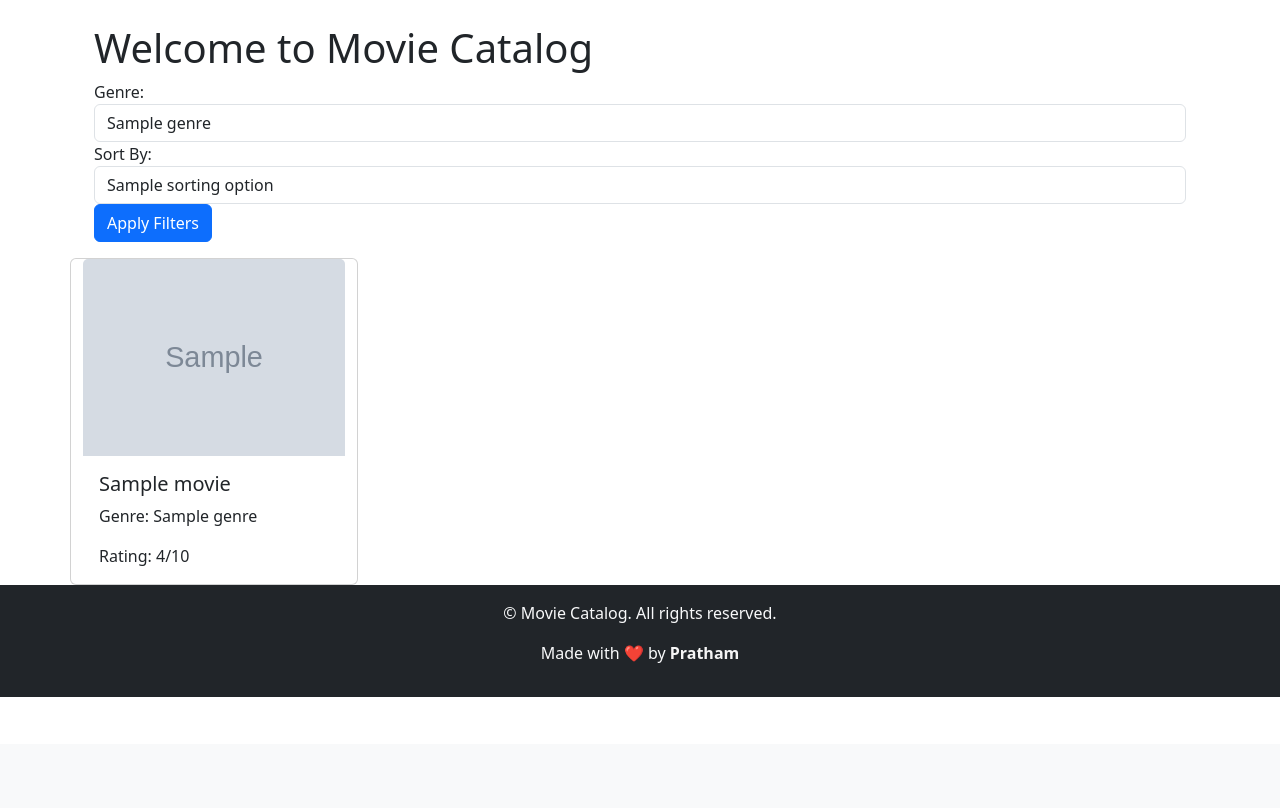
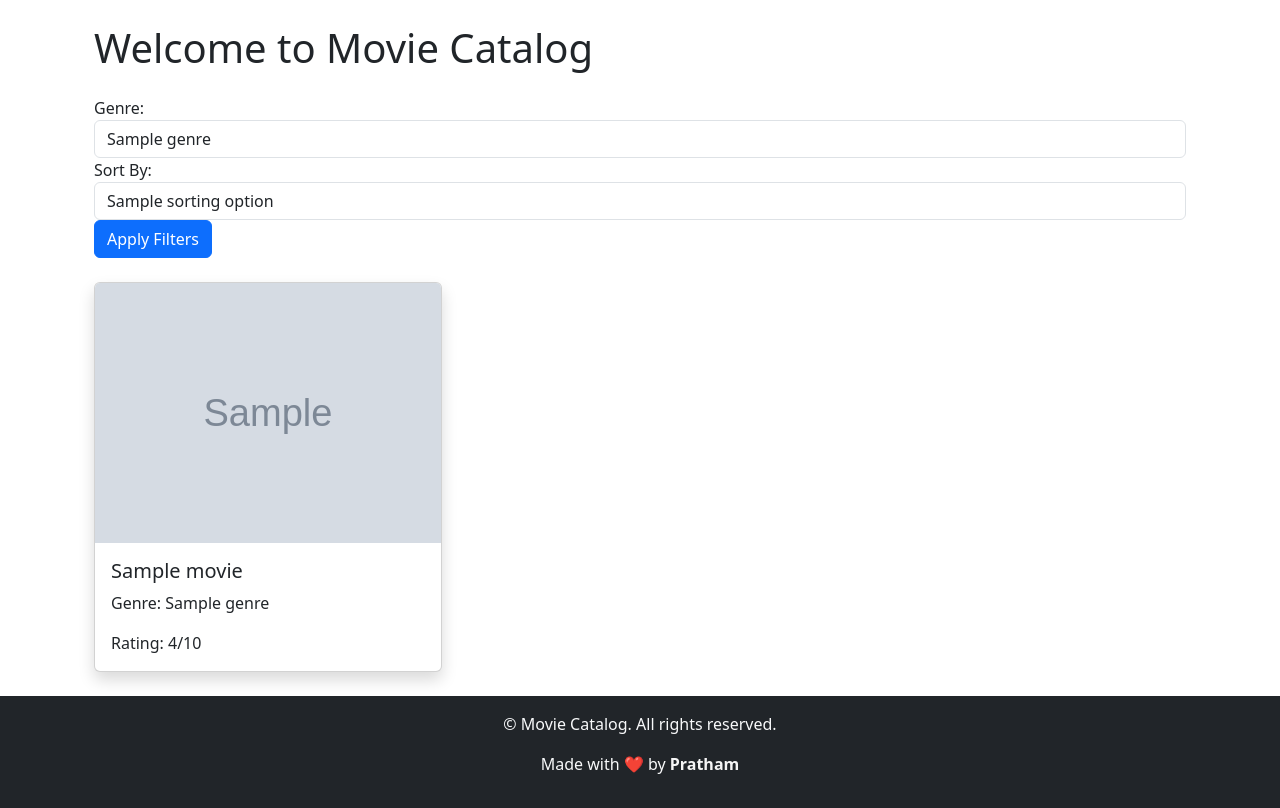
Before and after one commit to prathampt/Movie-Catalog-WebApp, a Django app: template MovieCatalog/movieCatalogApp/templates/movieCatalogApp/index.html in a window 1280 px wide. Shown: the part 56-864 px from the top of the page. Before the commit the page ends 753 px from the top, so only its background shows below. Run offline with Django 4.2, Linux system fonts and the light colour scheme; the template is opened without the code that fills it: most values are stand-ins (such as "Sample title", 1, 10 or a date in 2020); grey boxes marked "Sample" are stand-in pictures.

Commit message:
Resolved small issue related to search box

```diff
--- a/MovieCatalog/movieCatalogApp/templates/movieCatalogApp/index.html
+++ b/MovieCatalog/movieCatalogApp/templates/movieCatalogApp/index.html
@@ -6,8 +6,8 @@
 
 {% block content %}
     <div class="container">
-        <h1>Welcome to Movie Catalog</h1>
-        <form class="form-inline mb-3">
+        <h1 class="my-4">Welcome to Movie Catalog</h1>
+        <form class="form-inline mb-4">
             <div class="form-group">
                 <label for="genre">Genre:</label>
                 <select class="form-control ml-2" id="genre" name="genre">
@@ -22,7 +22,7 @@
                     {% endfor %}
                 </select>
             </div>
-            <div class="form-group ml-3">
+            <div class="form-group ml-md-4">
                 <label for="sort">Sort By:</label>
                 <select class="form-control ml-2" id="sort" name="sort">
                     {% for value, label in sorting_options %}
@@ -34,17 +34,21 @@
         </form>
     </div>
 
-    <div class="row row-cols-1 row-cols-md-2 g-4">
+    <div class="container">
+        <div class="row row-cols-1 row-cols-md-3 g-4">
             {% for movie in movies %}
-        <div class="card" style="width: 18rem;">
-            <img src="{{ movie.cover_image}}" class="card-img-top" alt="cover_image">
+            <div class="col mb-4">
+                <div class="card h-100 shadow">
+                    <img src="{{ movie.cover_image }}" class="card-img-top" alt="cover_image">
                     <div class="card-body">
                         <h5 class="card-title">{{ movie.title }}</h5>
                         <p class="card-text">Genre: {{ movie.genre }}</p>
                         <p class="card-text">Rating: {{ movie.rating }}/10</p>
                     </div>
                 </div>
+            </div>
             {% endfor %}
+        </div>
     </div>
 
 {% endblock %}
--- a/MovieCatalog/movieCatalogApp/templates/movieCatalogApp/movie.html
+++ b/MovieCatalog/movieCatalogApp/templates/movieCatalogApp/movie.html
@@ -16,5 +16,4 @@
         <img src="{{ movie.cover_image }}" alt="Movie Poster">
     </div>
 
-
 {% endblock %}
--- a/MovieCatalog/movieCatalogApp/utils.py
+++ b/MovieCatalog/movieCatalogApp/utils.py
@@ -16,12 +16,12 @@ def fetch_movie_from_omdb(movie_title):
             'description': movie_data['Plot'],
             'director': movie_data['Director'],
             'duration_minutes': int(movie_data['Runtime'].split()[0]),
-            'trailer_url': movie_data['Website'],
-            'cover_image': movie_data['Poster']
+            'cover_image': movie_data['Poster'],
+            'trailer_url': movie_data['Website']
         }
     else:
         context = {
-            'error_message': 'Error fetching movie data from OMDb.',
+            'error_message': 'Error fetching movie data from OMDb.'
         }
 
     return context
--- a/MovieCatalog/movieCatalogApp/views.py
+++ b/MovieCatalog/movieCatalogApp/views.py
@@ -33,7 +33,7 @@ def index(request):
         sorting_options = sorting_options[::-1]
 
     return render(request, 'movieCatalogApp/index.html', {
-        "movies" : movies,
+        "movies" : movies[:20],
         'genres': genres,
         'genre': genre,
         'sorting_options': sorting_options
@@ -52,10 +52,10 @@ def search(request, movie_title):
 
     movie = models.Movie.objects.filter(query).first()
 
-    if not movie:
+    if movie == None:
         movie = utils.fetch_movie_from_omdb(movie_title)
         error = movie.get('error_message')
-        if error != None:
+        if error == None:
             utils.store_movie_to_db(movie)
         else:
             return HttpResponse(error)
```
Also changed, not shown: MovieCatalog/db.sqlite3. Lines whose indentation alone changed are shown as unchanged.
